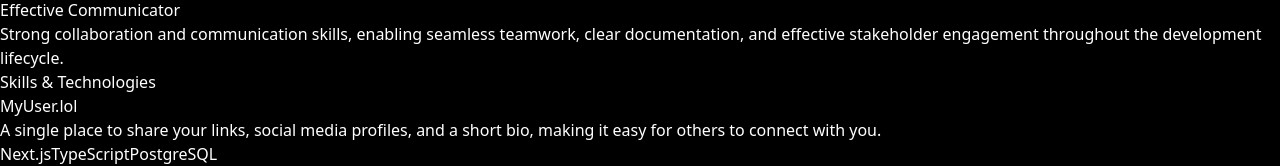
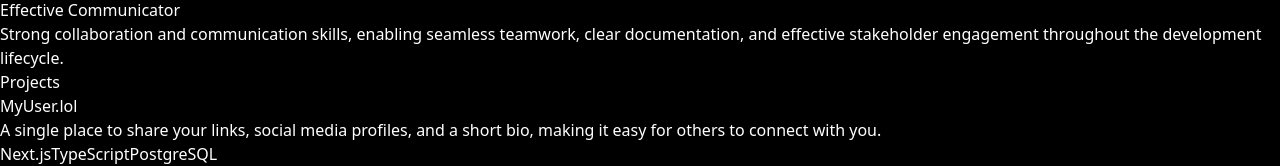
Before and after one commit to isaacsx/isaacx, a Next.js app: page / in a window 1280 px wide. Shown: the part 2976-3142 px from the top of the page. Built offline with nearby package versions, Linux system fonts and the light colour scheme.

Commit message:
fix(ui): Fixed projects.tsx label

```diff
--- a/src/components/sections/projects.tsx
+++ b/src/components/sections/projects.tsx
@@ -31,7 +31,7 @@
   return (
       <section id="projects">
         <h2 className="text-2xl md:text-3xl font-bold text-center mb-12">
-          Skills & Technologies
+          Projects
         </h2>
         <div
             className="grid grid-cols-1 md:grid-cols-2 lg:grid-cols-3 gap-8 max-w-7xl mx-auto mb-20"
```
